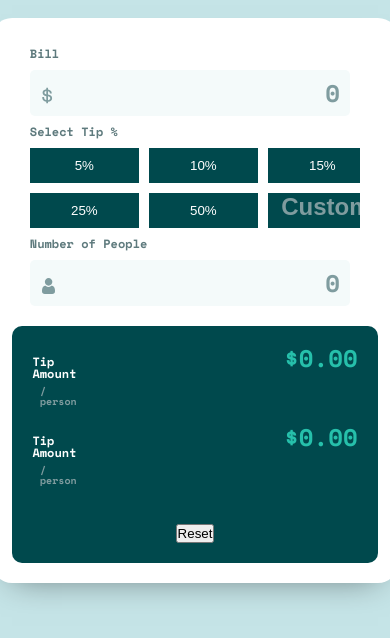
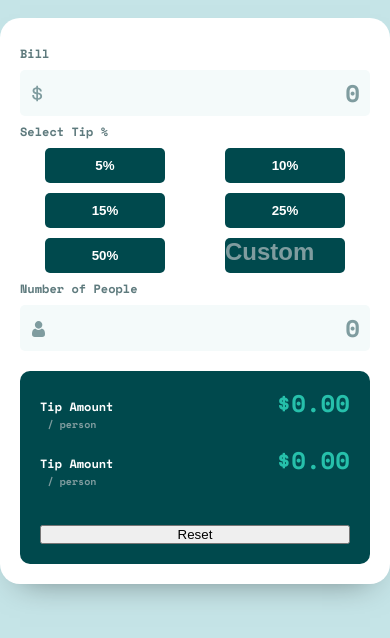
Before and after one commit to AnthonyPoullain/FEM-tip-calulator-app, a plain HTML site: page index.html in a window 390 px wide. Shown: the part 112-750 px from the top of the page. Drawn offline with nearby package versions, Linux system fonts and the light colour scheme.

Commit message:
responsive working but could use a few improvements

```diff
--- a/css/style.css
+++ b/css/style.css
@@ -54,15 +54,6 @@ label {
   display: block;
 }
 
-/* input[type="text"],
-::placeholder {
-  text-align: right;
-  font-family: inherit;
-  color: var(--dark-grayish-cyan2);
-  font-weight: 600;
-  font-size: var(--body-font-size);
-} */
-
 ::placeholder {
   color: var(--dark-grayish-cyan2);
   font-weight: 600;
@@ -87,24 +78,28 @@ label {
   border-radius: 2rem;
   display: flex;
   flex-wrap: wrap;
-  align-items: center;
-  justify-content: center;
+  box-shadow: 0px 15px 32px -20px rgba(0, 0, 0, 0.5);
   gap: 2rem;
-  box-shadow: 0px 15px 32px -20px rgba(0, 0, 0, 0.5);
+  max-width: 600px;
 }
 
 .main-card {
-  /* display: flex;
-  flex-direction: column;
-  align-items: center; */
+  width: 26rem;
 }
 
 .card--dark {
+  width: 26rem;
   flex-direction: column;
   justify-content: space-between;
   border-radius: 1rem;
   background-color: var(--very-dark-cyan);
   box-shadow: none;
+}
+@media screen and (max-width: 600px) {
+  .main-card,
+  .card--dark {
+    width: 100%;
+  }
 }
 
 .card__label {
@@ -135,43 +130,46 @@ label {
   color: var(--dark-grayish-cyan2);
   font-weight: 600;
   font-size: var(--body-font-size);
-  /* width: 100%; */
+  width: 100%;
 }
 
 .card__input-wrapper {
   position: relative;
+  width: 100%;
 }
 
 .card__input-icon {
   position: absolute;
   left: 12px;
-  bottom: 12px;
+  bottom: 14px;
 }
 
 .card__result-wrapper {
   display: flex;
-  align-content: space-between;
+  justify-content: space-between;
 }
 
 .card__result-number {
   color: var(--strong-cyan);
   font-weight: 700;
-  margin-left: 20rem;
 }
 
 .card__btn-grid {
-  overflow: hidden;
-  display: grid;
-  grid-template:
-    "a a a"
-    "a a a" / 33% 33% 33%;
+  display: flex;
+  justify-content: space-around;
+  flex-wrap: wrap;
   gap: 1rem;
+  width: 100%;
 }
 
 .card__btn {
-  padding: 1rem 1em;
+  padding: 1rem 0;
+  width: 30%;
+  min-width: 12rem;
   background-color: var(--very-dark-cyan);
   color: var(--white);
+  font-weight: 700;
+  border-radius: 0.5rem;
   outline: none;
   border: none;
 }
```
